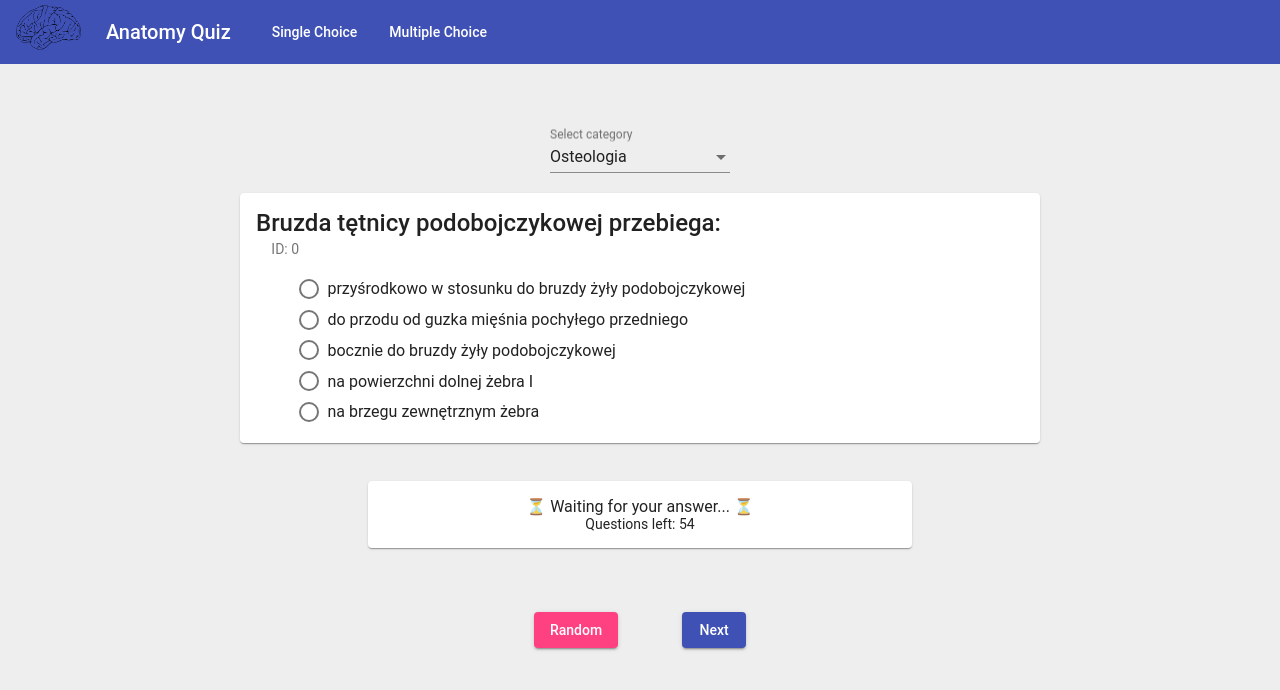
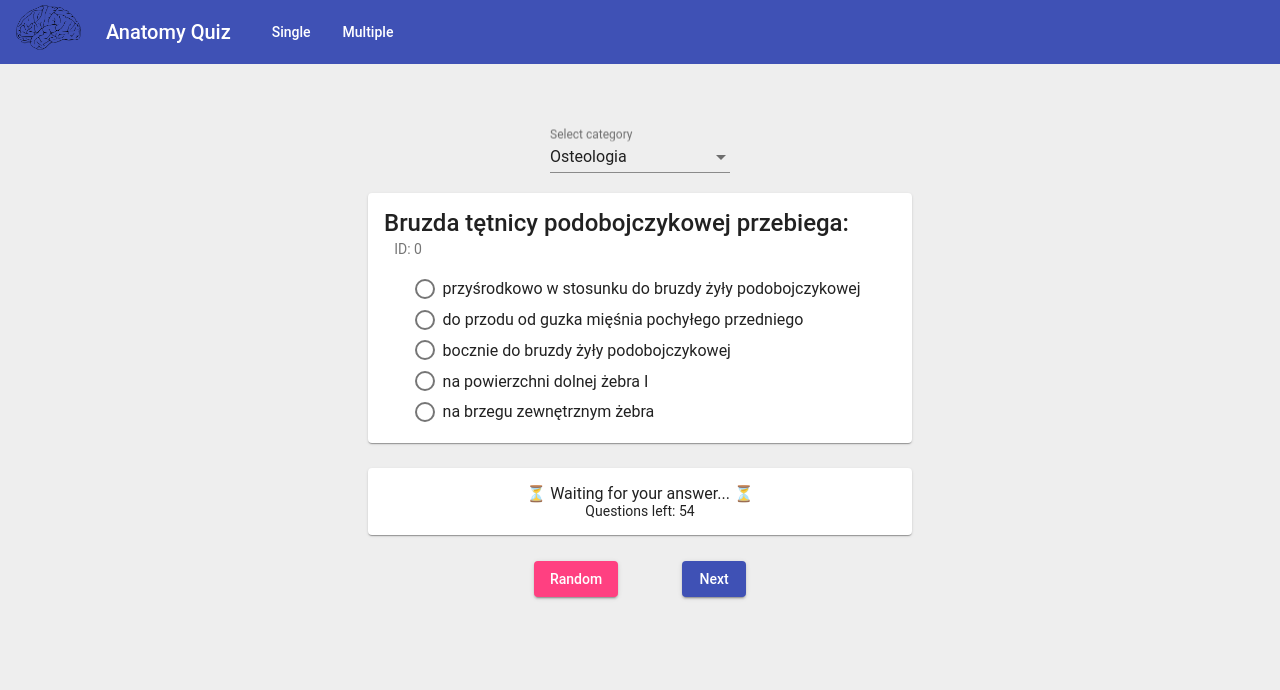
Before and after one commit to kermitpl/anatomy-quiz, an Angular app: page / in a window 1280 px wide. Shown: the top 690 px of the page. Built offline with nearby package versions, Linux system fonts and the light colour scheme.

Commit message:
Added % score + ghp.

```diff
--- a/src/app/app.component.html
+++ b/src/app/app.component.html
@@ -3,8 +3,8 @@
 <mat-toolbar color="primary">
   <span><img width="65"  alt="Angular Logo" src="assets/brain.png"></span>
   <span style="padding-left: 2%; padding-right: 2%">Anatomy Quiz</span>
-  <button mat-button routerLink="/quiz"> Single Choice</button>
-  <button mat-button routerLink="/quizMulti"> Multiple Choice</button>
+  <button mat-button routerLink="/quiz"> Single</button>
+  <button mat-button routerLink="/quizMulti"> Multiple</button>
 </mat-toolbar>
 </div>
 <router-outlet></router-outlet>
--- a/src/app/quiz-multi/quiz-multi.component.css
+++ b/src/app/quiz-multi/quiz-multi.component.css
@@ -11,4 +11,5 @@
   flex-direction: column;
   margin: 5px;
   word-wrap: break-word;
+  padding-left: 5%;
 }
--- a/src/app/quiz-multi/quiz-multi.component.html
+++ b/src/app/quiz-multi/quiz-multi.component.html
@@ -18,7 +18,7 @@
 </div>
 
 <div style="align-items: center; justify-content: center; display: flex">
-  <mat-card style="width: 60%">
+  <mat-card style="width: 40%">
     <mat-card-title>{{currentQuestion.question}}</mat-card-title>
     <mat-card-subtitle style="padding-left: 2%">ID: {{currentQuestion.id}}</mat-card-subtitle>
     <mat-checkbox class="example-radio-button" [(ngModel)]="checkAnswers[0]"> <span>{{currentQuestion.answers[0].answer}}</span></mat-checkbox><br/>
@@ -28,14 +28,14 @@
   </mat-card>
 </div>
 
-<div style="align-items: center; justify-content: center; display: flex; padding-top: 3%; text-align: center">
+<div style="align-items: center; justify-content: center; display: flex; padding-top: 2%; text-align: center">
   <mat-card style="width: 40%">
     {{isCorrect}}
     <mat-card-content>Questions left: {{questions.length}}</mat-card-content>
   </mat-card>
 </div>
 
-<div style="text-align: center; padding-top: 5%">
+<div style="text-align: center; padding-top: 2%">
   <button mat-raised-button (click)="nextQuestion(1)" color="primary" style="margin-right: 5%" > Random </button>
   <button mat-raised-button (click)="showAnswer()" color="accent" style="margin-right: 5%" > Show </button>
   <button mat-raised-button (click)="checkQuestion()" color="primary" style="margin-right: 5%"> Check </button>
--- a/src/app/quiz-multi/quiz-multi.component.ts
+++ b/src/app/quiz-multi/quiz-multi.component.ts
@@ -26,25 +26,29 @@ export class QuizMultiComponent implements OnInit {
   tryCount = 0;
   checkAnswers: boolean [];
   selectedData = 'brzuch';
+  questionsQuantity: number;
+  firstCorrectQuantity: number;
+  timesAnswered: number [];
 
   // ng build --prod --output-path docs --base-href /anatomy-quiz/
 
   constructor() { }
 
   ngOnInit() {
-    this.chosenid = 0;
-    this.questions = brzuch;
-    this.currentQuestion = this.questions[this.chosenid];
-    this.checkAnswers = [false, false, false, false];
+    this.dataChanged();
   }
 
   onChange(isTrue) {
     this.tryCount++;
+    this.timesAnswered[this.currentQuestion.id]++;
     if (isTrue) {
       this.isCorrect = 'You\'re right! ✅';
       if (this.tryCount === 1) {
         this.questions.splice(this.chosenid, 1);
         this.chosenid = this.chosenid - 1;
+        if (this.timesAnswered[this.currentQuestion.id] === 1) {
+          this.firstCorrectQuantity++;
+        }
       }
     } else {
       this.isCorrect = 'Wrong 😥';
@@ -53,7 +57,7 @@ export class QuizMultiComponent implements OnInit {
 
   nextQuestion(choice) {
     if (this.questions.length === 0) {
-      alert('Quiz is completed, page will be reloaded.');
+      alert('Quiz is completed, page will be reloaded. Your score:' + (this.firstCorrectQuantity / this.questionsQuantity * 100) + '%');
       window.location.reload();
     } else {
       if (choice === 0) { this.chosenid = (this.chosenid + 1) % this.questions.length; } else if (choice === 1) {
@@ -118,6 +122,10 @@ export class QuizMultiComponent implements OnInit {
     this.currentQuestion = this.questions[this.chosenid];
     this.tryCount = 0;
     this.isCorrect = '⏳ Waiting for your answer... ⏳';
+    this.questionsQuantity = this.questions.length;
+    this.firstCorrectQuantity = 0;
+    this.timesAnswered = new Array(this.questionsQuantity).fill(0);
+    this.checkAnswers = [false, false, false, false];
   }
 
 }
--- a/src/app/quiz/quiz.component.html
+++ b/src/app/quiz/quiz.component.html
@@ -18,7 +18,7 @@
 </div>
 
 <div style="align-items: center; justify-content: center; display: flex">
-<mat-card style="width: 60%">
+<mat-card style="width: 40%">
   <mat-card-title>{{currentQuestion.question}}</mat-card-title>
   <mat-card-subtitle style="padding-left: 2%">ID: {{currentQuestion.id}}</mat-card-subtitle>
 <mat-radio-group
@@ -33,14 +33,14 @@
 </mat-card>
 </div>
 
-<div style="align-items: center; justify-content: center; display: flex; padding-top: 3%; text-align: center">
+<div style="align-items: center; justify-content: center; display: flex; padding-top: 2%; text-align: center">
   <mat-card style="width: 40%">
   {{isCorrect}}
-    <mat-card-content>Questions left: {{questions.length}}</mat-card-content>
+    <mat-card-content>Questions left: {{questions.length}} </mat-card-content>
   </mat-card>
 </div>
 
-<div style="text-align: center; padding-top: 5%">
+<div style="text-align: center; padding-top: 2%">
   <button mat-raised-button (click)="nextQuestion(1)" color="accent" style="margin-right: 5%" > Random </button>
   <button mat-raised-button (click)="nextQuestion(0)" color="primary" > Next </button>
 </div>
--- a/src/app/quiz/quiz.component.ts
+++ b/src/app/quiz/quiz.component.ts
@@ -21,26 +21,31 @@ export class QuizComponent implements OnInit {
   chosenAnswer: QuizAnswer;
   isCorrect = '⏳ Waiting for your answer... ⏳';
   questions: QuizQuestion [];
-  chosenid: number;
+  chosenQuestionID: number;
   currentQuestion: QuizQuestion;
   tryCount = 0;
   selectedData = 'osteologia';
+  questionsQuantity: number;
+  firstCorrectQuantity: number;
+  timesAnswered: number [];
 
   constructor() { }
 
   ngOnInit() {
-    this.chosenid = 0;
-    this.questions = osteologia;
-    this.currentQuestion = this.questions[this.chosenid];
+    this.dataChanged();
   }
 
   onChange() {
     this.tryCount++;
+    this.timesAnswered[this.currentQuestion.id]++;
     if (this.chosenAnswer.isTrue) {
       this.isCorrect = 'You\'re right! ✅';
       if (this.tryCount === 1) {
-        this.questions.splice(this.chosenid, 1);
-        this.chosenid = this.chosenid - 1;
+        this.questions.splice(this.chosenQuestionID, 1);
+        this.chosenQuestionID = this.chosenQuestionID - 1;
+        if (this.timesAnswered[this.currentQuestion.id] === 1) {
+          this.firstCorrectQuantity++;
+        }
       }
     } else {
       this.isCorrect = 'Wrong 😥';
@@ -49,12 +54,12 @@ export class QuizComponent implements OnInit {
 
   nextQuestion(choice) {
     if (this.questions.length === 0) {
-      alert('Quiz is completed, page will be reloaded.');
+      alert('Quiz is completed, page will be reloaded. Your score:' + (this.firstCorrectQuantity / this.questionsQuantity * 100) + '%');
       window.location.reload();
     } else {
-      if (choice === 0) { this.chosenid = (this.chosenid + 1) % this.questions.length; } else if (choice === 1) {
-        this.chosenid = Math.floor((Math.random() * this.questions.length)); }
-      this.currentQuestion = this.questions[this.chosenid];
+      if (choice === 0) { this.chosenQuestionID = (this.chosenQuestionID + 1) % this.questions.length; } else if (choice === 1) {
+        this.chosenQuestionID = Math.floor((Math.random() * this.questions.length)); }
+      this.currentQuestion = this.questions[this.chosenQuestionID];
       this.tryCount = 0;
       this.isCorrect = '⏳ Waiting for your answer... ⏳';
     }
@@ -93,10 +98,13 @@ export class QuizComponent implements OnInit {
         this.questions = klatka;
         break;
     }
-    this.chosenid = 0;
-    this.currentQuestion = this.questions[this.chosenid];
+    this.chosenQuestionID = 0;
+    this.currentQuestion = this.questions[this.chosenQuestionID];
     this.tryCount = 0;
+    this.questionsQuantity = this.questions.length;
     this.isCorrect = '⏳ Waiting for your answer... ⏳';
+    this.firstCorrectQuantity = 0;
+    this.timesAnswered = new Array(this.questionsQuantity).fill(0);
   }
 
 }
```
Also changed, not shown: 4 other files (tests, documents, lock files or other folders).
